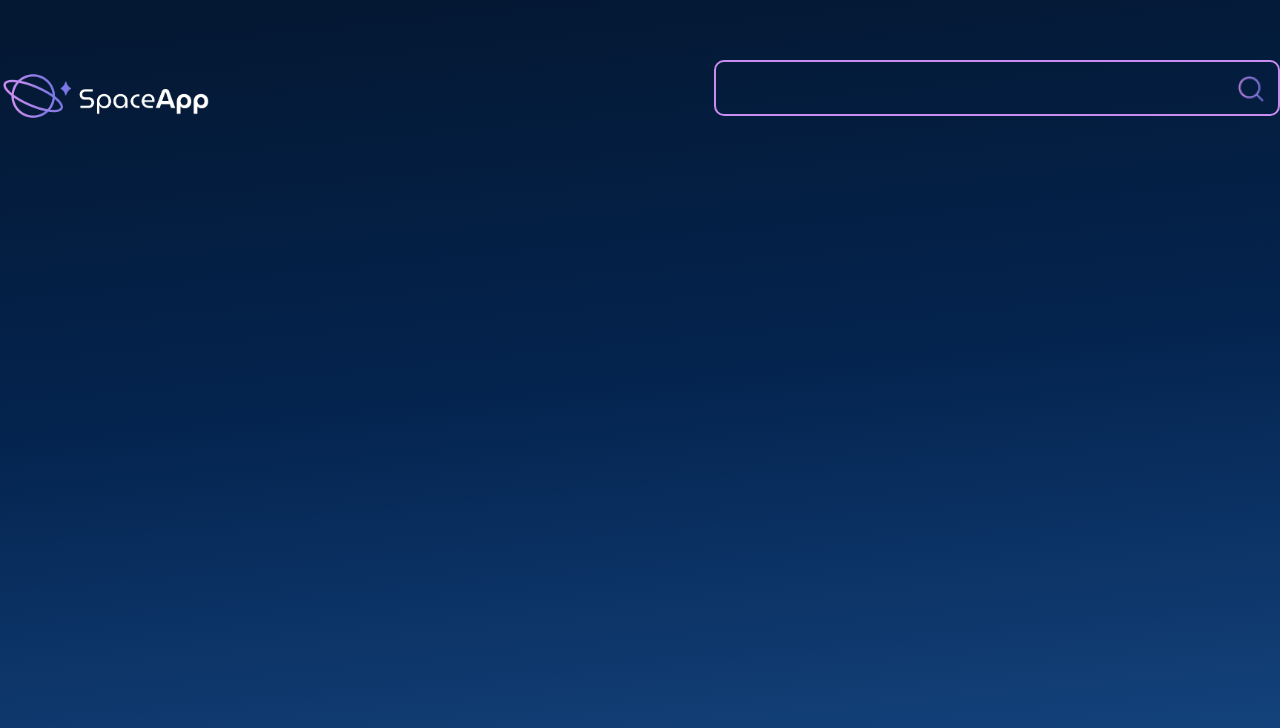
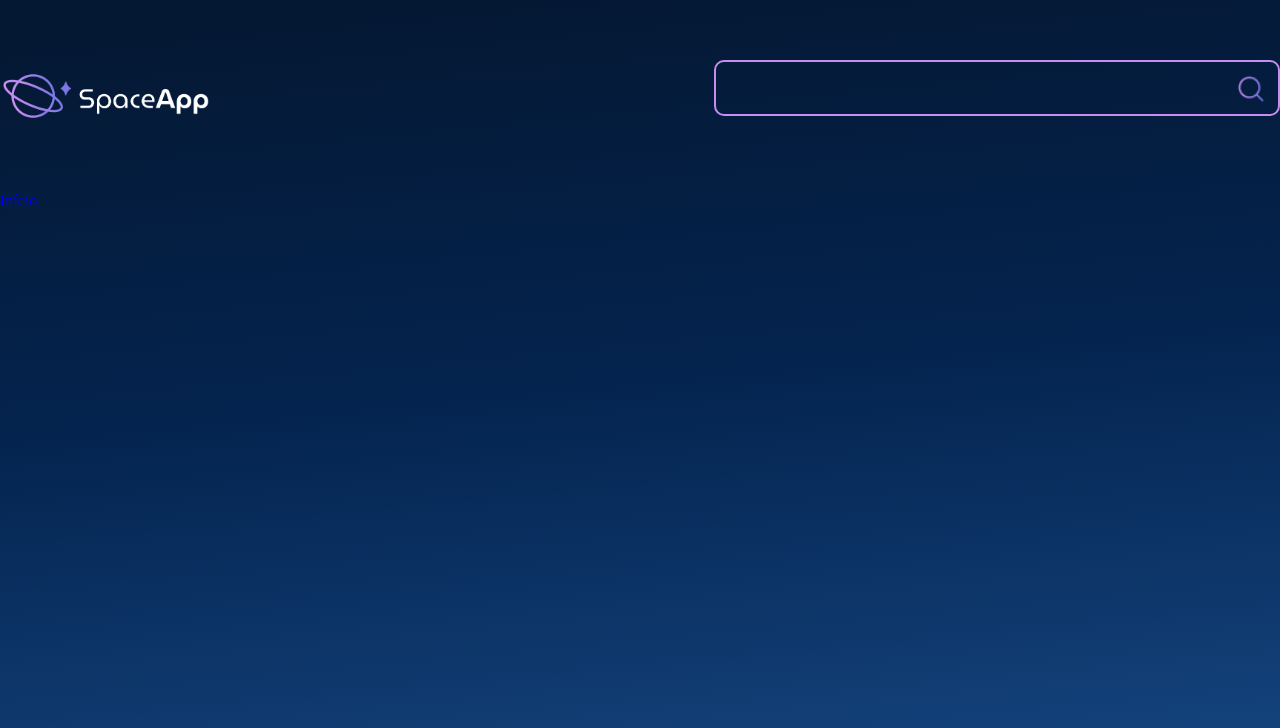
Before and after one commit to gilberto-espinosa/space-app-react, a React (Vite) app: page / in a window 1280 px wide. Shown: the top 728 px of the page. Built offline with nearby package versions, Linux system fonts and the light colour scheme.

Commit message:
Inicializando a criação de BarraLateral

```diff
--- a/src/App.jsx
+++ b/src/App.jsx
@@ -2,6 +2,7 @@
 import EstilosGlobais from './componentes/EstilosGlobais'
 import Cabecalho from './componentes/Cabecalho'
 import CampoTexto from './componentes/CampoTexto'
+import BarraLateral from './componentes/BarraLateral'
 
 const FundoGradiente = styled.div`
   background: linear-gradient(
@@ -19,6 +20,7 @@
     <FundoGradiente>
       <EstilosGlobais />
       <Cabecalho />
+      <BarraLateral />
     </FundoGradiente>
   )
 }
--- /dev/null
+++ b/src/componentes/BarraLateral/index.jsx
@@ -0,0 +1,24 @@
+import { styled } from 'styled-components'
+
+const ListaEstilizada = styled.ul`
+  list-style: none;
+  padding: 0;
+  margin: 0;
+  width: 212px;
+`
+
+const BarraLateral = () => {
+  return (
+    <aside>
+      <nav>
+        <ListaEstilizada>
+          <li>
+            <a href="#">Início</a>
+          </li>
+        </ListaEstilizada>
+      </nav>
+    </aside>
+  )
+}
+
+export default BarraLateral
```
